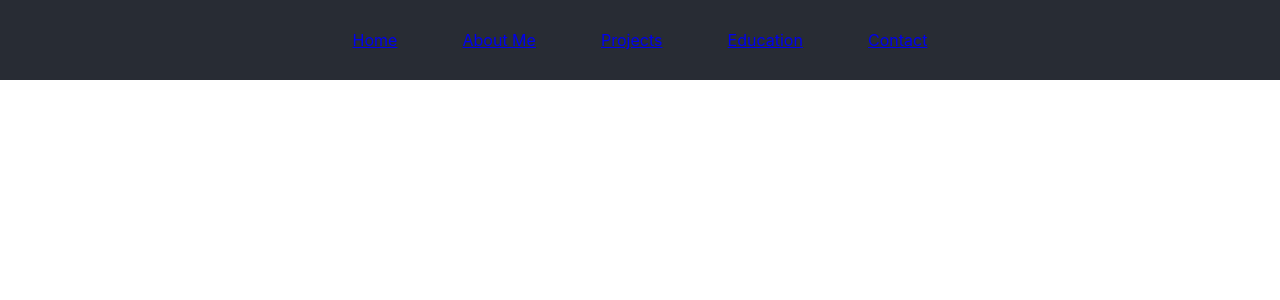
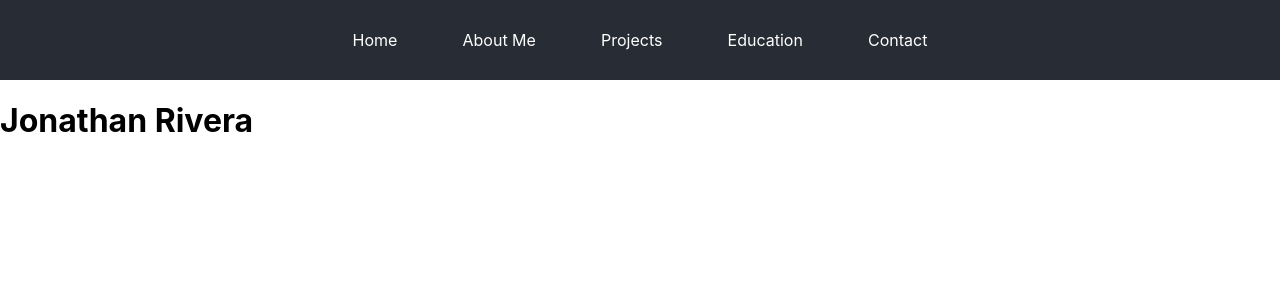
Before and after one commit to JonathanR5000/jonathanr5000.github.io, a React (Create React App) app: page / in a window 1280 px wide. Shown: the top 300 px of the page. Built offline with nearby package versions, Linux system fonts and the light colour scheme.

Commit message:
fixed react rouder navbar

```diff
--- a/src/App.css
+++ b/src/App.css
@@ -45,6 +45,7 @@
   align-items: center;
   background: #282c34;
   color: white;
+  outline: none;
 }
 
 .nav-links{
@@ -52,4 +53,16 @@
   justify-content: space-around;
   align-items: center;
   width: 50%;
+  outline: none;
+  color: white;
+  text-decoration: none;
 }
+
+.links{
+  text-decoration: none;
+  color: white;
+}
+
+h1{
+  color: black;
+}
--- a/src/App.js
+++ b/src/App.js
@@ -1,5 +1,6 @@
 import React from 'react';
 import './App.css';
+import {BrowserRouter as Router, Switch, Route} from 'react-router-dom';
 import Home from "./components/pages/Home"
 import About from "./components/pages/About"
 import Projects from "./components/pages/Projects"
@@ -7,20 +8,20 @@ import Education from "./components/pages/Education"
 import Contact from "./components/pages/Contact"
 import Navbar from "./components/Navbar"
 
-import { BrowserRouter, Route, Switch } from 'react-router-dom';
-
 function App() {
   return (
     <main>
-      <Switch>
+      <Router>
         <Navbar />
-        <Route path="/" components={Home} exact />
-        <Route path="about" components={About}  />
-        <Route path="projects" components={Projects}  />
-        <Route path="education" components={Education}  />
-        <Route path="contact" components={Contact}  />
-        <Route components={Error} />
-      </Switch>
+          <Switch>
+            <Route path="/" exact component={Home} />
+            <Route path="/about" component={About} />
+            <Route path="/projects" component={Projects} />
+            <Route path="/education" component={Education} />
+            <Route path="/contact" component={Contact} />
+            <Route components={Error} />
+          </Switch>
+      </Router>
     </main>
 
   );
--- a/src/components/Navbar.js
+++ b/src/components/Navbar.js
@@ -1,16 +1,17 @@
 import React from 'react';
 import { Link } from 'react-router-dom';
 import '../App.css';
+
 
 function Navbar() {
     return (
         <div class="navBar">
             <div class="nav-links">
-                <Link to="/"> Home </Link>
-                <Link to="/about"> About Me </Link>
-                <Link to="/projects"> Projects </Link>
-                <Link to="/education"> Education </Link>
-                <Link to="/contact"> Contact </Link>
+                <Link class="links" to="/" style={{textDecoration: 'none'}}> Home </Link>
+                <Link class="links" to="/about" style={{textDecoration: 'none'}}> About Me </Link>
+                <Link class="links" to="/projects" style={{textDecoration: 'none'}}> Projects </Link>
+                <Link class="links" to="/education" style={{textDecoration: 'none'}}> Education </Link>
+                <Link class="links" to="/contact" style={{textDecoration: 'none'}}> Contact </Link>
             </div>
         </div>
     )
--- a/src/components/pages/About.js
+++ b/src/components/pages/About.js
@@ -0,0 +1,10 @@
+import React from 'react';
+import '../../App.css';
+
+function About(){
+    return(
+        <h1>Testing</h1>
+    );
+}
+
+export default About;
--- a/src/components/pages/Contact.js
+++ b/src/components/pages/Contact.js
@@ -0,0 +1,10 @@
+import React from 'react';
+import '../../App.css';
+
+function Contact(){
+    return(
+        <h1></h1>
+    );
+}
+
+export default Contact;
--- a/src/components/pages/Education.js
+++ b/src/components/pages/Education.js
@@ -0,0 +1,10 @@
+import React from 'react';
+import '../../App.css';
+
+function Education(){
+    return(
+        <h1>Jonathan Rivera</h1>
+    );
+}
+
+export default Education;
--- a/src/components/pages/Home.js
+++ b/src/components/pages/Home.js
@@ -0,0 +1,12 @@
+import React from 'react';
+import '../../App.css';
+
+function Home(){
+    return(
+        <div>
+            <h1>Jonathan Rivera</h1>
+        </div>
+    );
+}
+
+export default Home;
--- a/src/components/pages/Projects.js
+++ b/src/components/pages/Projects.js
@@ -0,0 +1,10 @@
+import React from 'react';
+import '../../App.css';
+
+function Projects(){
+    return(
+        <h1></h1>
+    );
+}
+
+export default Projects;
```
